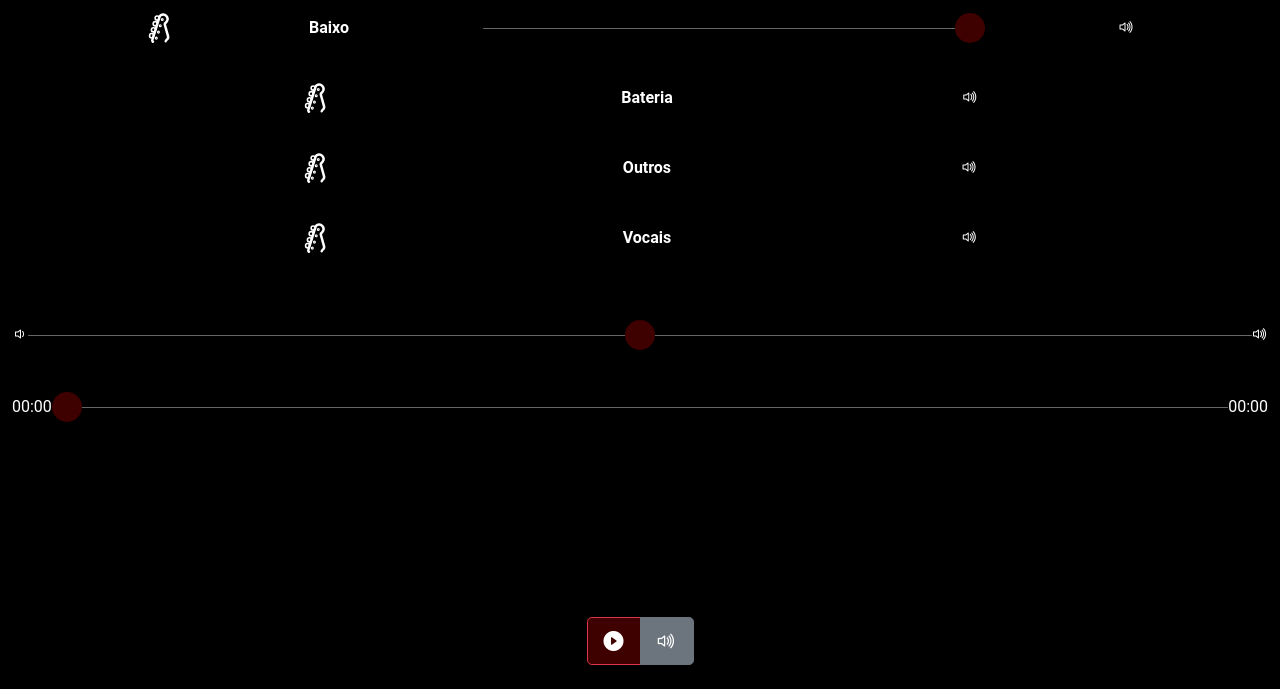
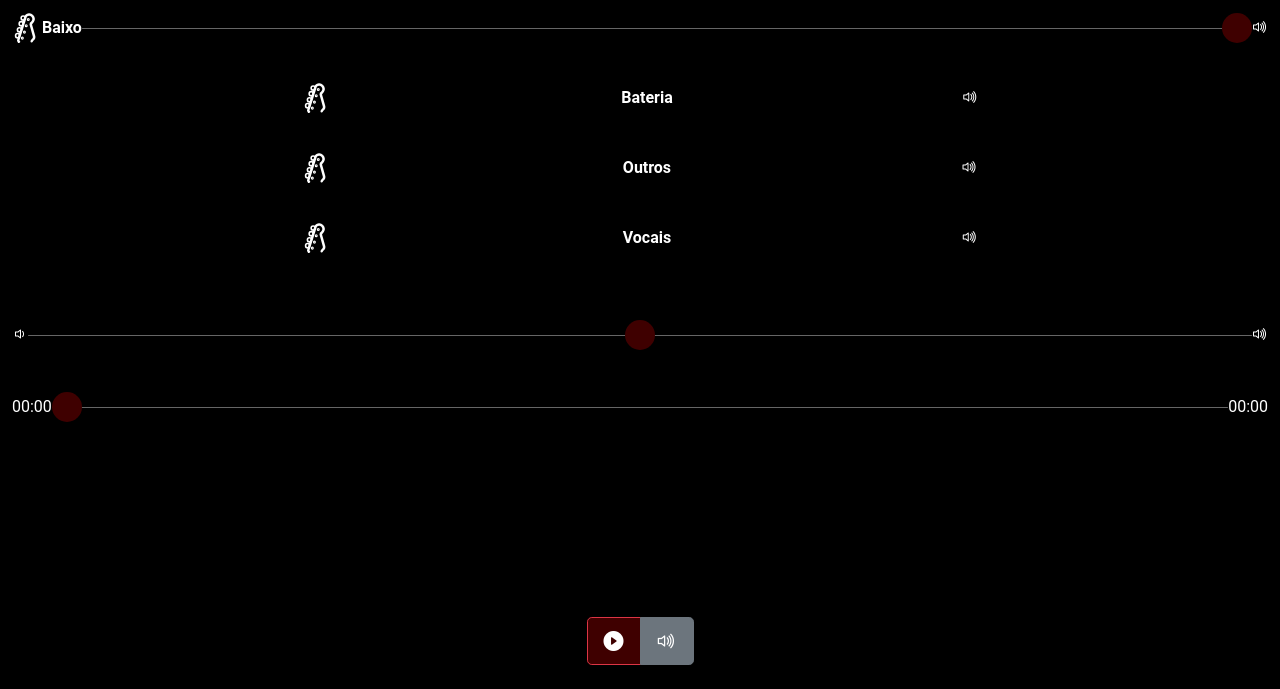
Before and after one commit to TaffarelXavier/my-daw-tx, a plain HTML site: page www/index.html in a window 1280 px wide. Shown: the part 111-800 px from the top of the page. Drawn offline with nearby package versions, Linux system fonts and the light colour scheme.

Commit message:
Adiciona volume no baixo

```diff
--- a/www/index.html
+++ b/www/index.html
@@ -22,7 +22,7 @@
             <div class="faixa">
                 <img src="img/bassc.svg" class="icone" />
                 <strong>Baixo</strong>
-                <input type="range" @input="alterarVolume" class="input-range" id="1" min="0" max="1" step="0.01"
+                <input type="range" @input="alterarVolume" class="input-range w-100" id="1" min="0" max="1" step="0.01"
                     value="1" />
                 <i class="bi bi-volume-up" id="muteButton1" @click="setMute" data-id="1"></i>
                 <audio constrols @timeupdate="updateTime" id="audio1" data-color="rgb(255,0,0)" data-id="1">
```
